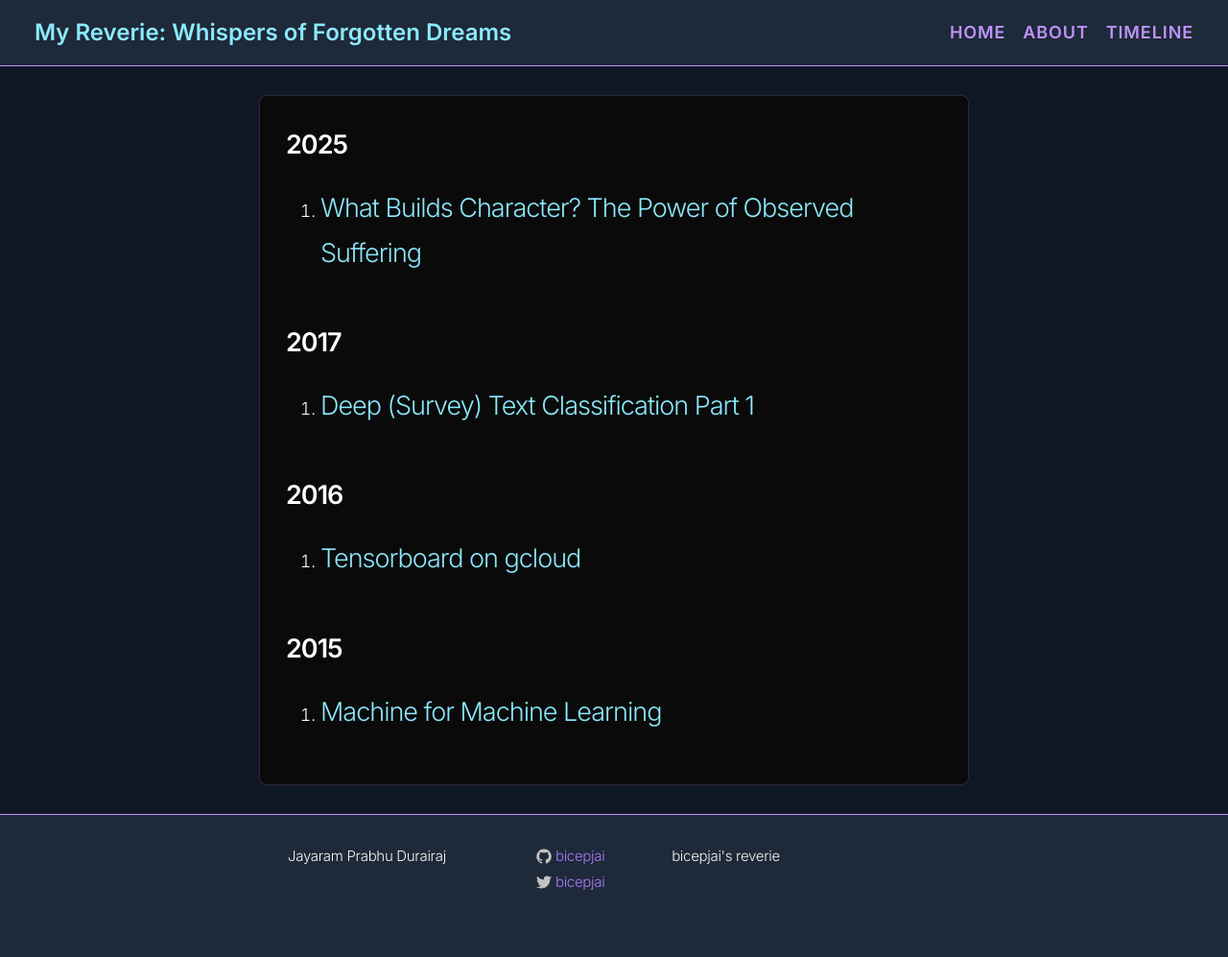
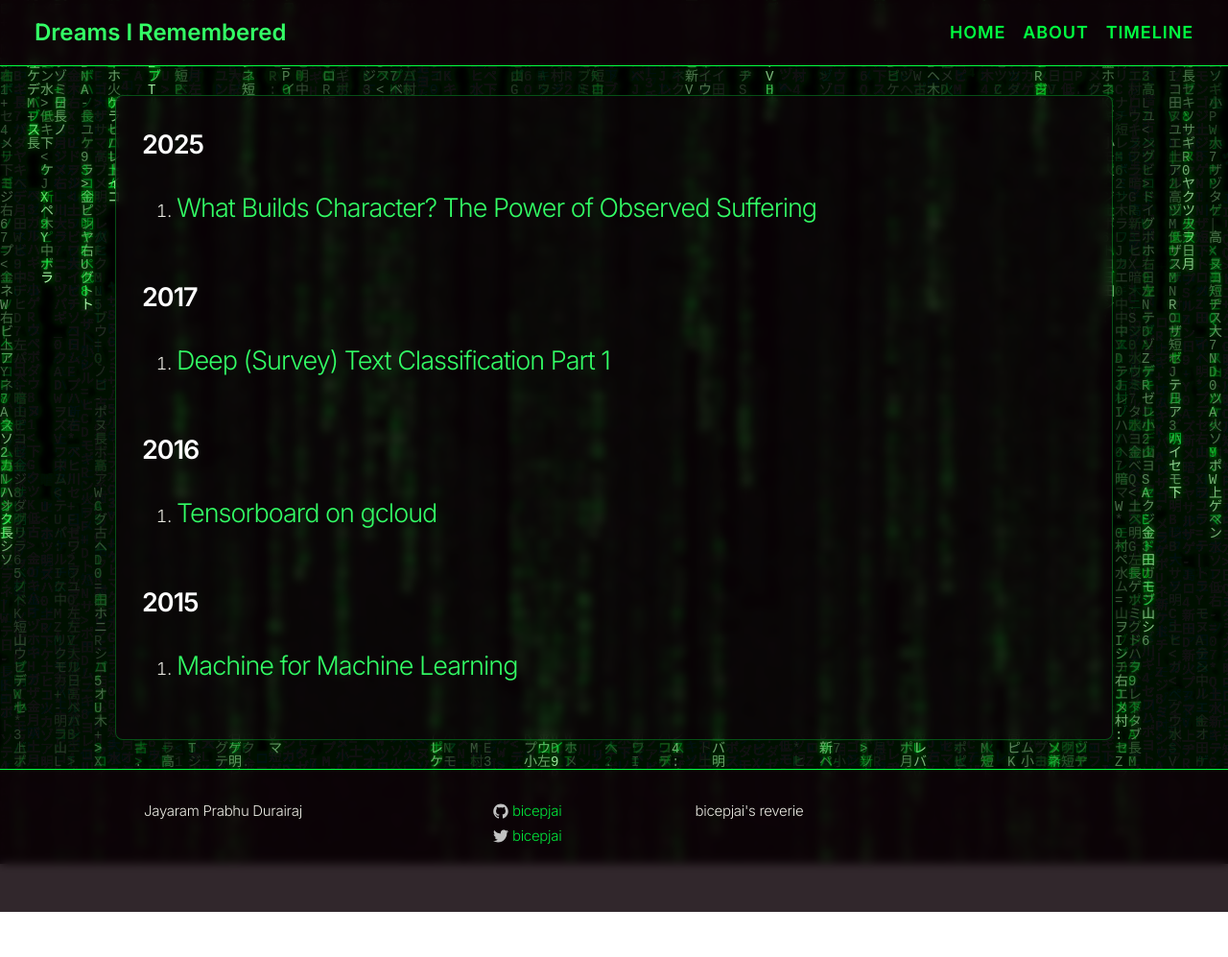
Before and after one commit to bicepjai/bicepjai.github.io, a Jekyll site: the page built from index.html, in a window 1280 px wide. Shown: the whole page at 96% size. Built offline with Jekyll 4.4.1, drawn with Linux system fonts in a browser that asks for light colours; nearby versions of some CDN libraries; after the commit the page ends 950 px from its top, so only the background shows below that.

Commit message:
Add Matrix digital rain background effect
Added classic Matrix-style digital rain animation with Japanese katakana, kanji, and Latin characters falling in columns. Includes glowing character heads, fading trails, and frame-rate throttling for smooth animation.

```diff
--- a/_config.yml
+++ b/_config.yml
@@ -2,7 +2,7 @@
 title: Jayaram Prabhu Durairaj
 email: bicepjai@gmail.com
 description: "bicepjai's reverie"
-tagline: "My Reverie: Whispers of Forgotten Dreams"
+tagline: "ஆழ்ந்த சிந்தனை: Dreams I Remembered"
 baseurl: ""
 url: "http://bicepjai.com"
 twitter_username: bicepjai
--- a/_includes/header.html
+++ b/_includes/header.html
@@ -1,6 +1,5 @@
 <div class="site-header">
-
-    <div class="site-tagline">{{ site.tagline }}</div>
+    <div class="site-tagline">Dreams I Remembered</div>
 
     <nav class="site-nav">
         <input type="checkbox" id="nav-trigger" class="nav-trigger" />
@@ -10,15 +9,12 @@
 
         <div class="trigger">
             <a class="page-link" href="{{ site.baseurl }}/">Home</a>
-        {% for page in site.pages %}
-          {% if page.type == 'navigation' %}
-            {% if page.title %}
-            <a class="page-link" href="{{ page.url | prepend: site.baseurl }}">{{ page.title }}</a>
-            {% endif %}
-          {% endif %}
-        {% endfor %}
+            {% for page in site.pages %} {% if page.type == 'navigation' %} {%
+            if page.title %}
+            <a class="page-link" href="{{ page.url | prepend: site.baseurl }}"
+                >{{ page.title }}</a
+            >
+            {% endif %} {% endif %} {% endfor %}
         </div>
     </nav>
-
-
 </div>
--- a/_layouts/default.html
+++ b/_layouts/default.html
@@ -15,5 +15,10 @@
 
     {% include footer.html %}
 
+    <!-- Anime.js for Matrix rain animation -->
+    <script src="https://cdnjs.cloudflare.com/ajax/libs/animejs/3.2.1/anime.min.js"></script>
+    <!-- Matrix rain effect -->
+    <script src="{{ "/js/matrix-rain.js" | prepend: site.baseurl }}"></script>
+
   </body>
 </html>
--- a/_sass/_base.scss
+++ b/_sass/_base.scss
@@ -19,29 +19,12 @@
         line-height: $base-line-height;
         font-weight: 300;
         color: $text-color;
-        background-color: $background-color !important;
+        background-color: transparent !important;
         -webkit-text-size-adjust: 100%;
         position: relative;
         min-height: 100%;
         display: flex;
         flex-direction: column;
-    }
-
-    /* Simple Matrix background pattern */
-    body::before {
-        content: "0 1 0 1 0 1 0 1 0 1 カ タ カ ナ 0 1 0 1 0 1 0 1 0 1 カ タ カ ナ 0 1 0 1 0 1 0 1 0 1 カ タ カ ナ";
-        position: fixed;
-        top: 0;
-        left: 0;
-        width: 100%;
-        height: 100%;
-        font-size: 20px;
-        line-height: 1.5;
-        color: rgba(0, 255, 65, 0.05);
-        word-wrap: break-word;
-        z-index: -1;
-        pointer-events: none;
-        overflow: hidden;
     }
 
 /* Set Margin Bottom for Vertical Rhythm
--- a/_sass/_layout.scss
+++ b/_sass/_layout.scss
@@ -1,12 +1,16 @@
 /* Site Header
  * ============================================== */
     .site-header {
-        background-color: #1e2939;
+        background-color: rgba(13, 2, 8, 0.85);
         border-bottom: 1px solid $brand-color;
         padding: 1em 2em;
         display: flex;
         justify-content: space-between;
         align-items: center;
+        backdrop-filter: blur(5px);
+        -webkit-backdrop-filter: blur(5px);
+        position: relative;
+        z-index: 1000;
 
         @include media-query($on-palm) {
             padding: 1em;
@@ -75,6 +79,7 @@
                 border: 1px solid $grey-color-light;
                 border-radius: 5px;
                 min-width: 150px;
+                z-index: 1001;
             }
 
             .nav-trigger:checked ~ .trigger,
@@ -133,7 +138,9 @@
     .site-footer {
       border-top: 1px solid $brand-color;
       padding: 30px 0;
-      background-color: #1e2939;
+      background-color: rgba(13, 2, 8, 0.85);
+      backdrop-filter: blur(5px);
+      -webkit-backdrop-filter: blur(5px);
       flex-shrink: 0;
     }
 
@@ -211,10 +218,12 @@
     }
 
     .posts-container {
-        background-color: #0a0a0a;
-        border: 1px solid rgba(189, 147, 249, 0.2);
+        background-color: rgba(13, 2, 8, 0.65);
+        border: 1px solid rgba(0, 255, 65, 0.3);
         border-radius: 8px;
         padding: 1.5em;
+        backdrop-filter: blur(5px);
+        -webkit-backdrop-filter: blur(5px);
     }
 
     .year-heading {
@@ -267,22 +276,26 @@
     .post-header {
         margin-bottom: $spacing-unit;
         padding: 1.5em;
-        background-color: #0a0a0a;
-        border: 1px solid rgba(189, 147, 249, 0.2);
+        background-color: rgba(13, 2, 8, 0.65);
+        border: 1px solid rgba(0, 255, 65, 0.3);
         border-radius: 8px;
+        backdrop-filter: blur(5px);
+        -webkit-backdrop-filter: blur(5px);
     }
 
     .post-title {
         font-size: 42px;
         letter-spacing: -1px;
         line-height: 1.3;
-        color: #53eafd;
+        color: #33FF66;
     }
 
     .post-content {
         margin-bottom: $spacing-unit;
         padding: 1.5em;
-        background-color: #0a0a0a;
-        border: 1px solid rgba(189, 147, 249, 0.2);
+        background-color: rgba(13, 2, 8, 0.85);
+        border: 1px solid rgba(0, 255, 65, 0.3);
         border-radius: 8px;
+        backdrop-filter: blur(5px);
+        -webkit-backdrop-filter: blur(5px);
     }
--- a/css/main.scss
+++ b/css/main.scss
@@ -14,23 +14,23 @@ $base-line-height: 1.75;
 
 $spacing-unit:     30px;
 
-// Custom dark theme colors
-$background-color: #101828;  // Body background
-$text-color:       #f8f8f2;  // Light text
-$brand-color:      #bd93f9;  // Purple accent
-$accent-green:     #50fa7b;  // Green accent
-$accent-pink:      #ff79c6;  // Pink accent
-$accent-cyan:      #8be9fd;  // Cyan accent
-$header-footer-bg: #1e2939;  // Header/Footer background
+// Matrix dark theme colors
+$background-color: #0D0208;  // Deep black (Matrix background)
+$text-color:       #E8E8E0;  // Dirty white text for readability
+$brand-color:      #00FF41;  // Matrix green accent
+$accent-green:     #00FF41;  // Matrix primary green
+$accent-dim:       #008F11;  // Matrix dim green
+$accent-cyan:      #33FF66;  // Lighter matrix green for links
+$header-footer-bg: rgba(13, 2, 8, 0.95);  // Semi-transparent dark
 
 $grey-color:       #828282;
 $grey-color-light: lighten($grey-color, 30%);
 $grey-color-dark:  darken($grey-color, 25%);
 
 // Width of the content area
-$content-width:    800px;
+$content-width:    1100px;
 $on-palm:          700px;
-$on-laptop:        700px;
+$on-laptop:        900px;
 
 
 
--- /dev/null
+++ b/js/matrix-rain.js
@@ -0,0 +1,136 @@
+// Classic Matrix Digital Rain - Dense curtain style
+(function() {
+  'use strict';
+
+  // Matrix character set: half-width katakana + kanji-like + symbols
+  const chars = 'アイウエオカキクケコサシスセソタチツテトナニヌネノハヒフヘホマミムメモヤユヨラリルレロワヲンガギグゲゴザジズゼゾダヂヅデドバビブベボパピプペポ日月火水木金土山川田中村上下左右大小中高低長短古新明暗0123456789ABCDEFGHIJKLMNOPQRSTUVWXYZ*+=-:<>|_.';
+
+  let canvas, ctx;
+  let columns = [];
+  let fontSize = 14;
+  let animationId;
+  let lastTime = 0;
+  const frameInterval = 33; // ~30fps instead of 60fps (half speed)
+
+  function createCanvas() {
+    canvas = document.createElement('canvas');
+    canvas.id = 'matrix-rain';
+    canvas.style.cssText = `
+      position: fixed;
+      top: 0;
+      left: 0;
+      width: 100%;
+      height: 100%;
+      z-index: -1;
+      pointer-events: none;
+    `;
+    document.body.insertBefore(canvas, document.body.firstChild);
+    ctx = canvas.getContext('2d');
+    resizeCanvas();
+  }
+
+  function resizeCanvas() {
+    canvas.width = window.innerWidth;
+    canvas.height = window.innerHeight;
+
+    // Initialize column positions - each column tracks Y position
+    const numColumns = Math.ceil(canvas.width / fontSize);
+    columns = [];
+    for (let i = 0; i < numColumns; i++) {
+      // Random starting positions spread across the screen
+      columns.push(Math.random() * canvas.height);
+    }
+
+    // Fill with black
+    ctx.fillStyle = '#000';
+    ctx.fillRect(0, 0, canvas.width, canvas.height);
+  }
+
+  function draw(timestamp) {
+    // Throttle frame rate for slower, cleaner animation
+    if (timestamp - lastTime < frameInterval) {
+      animationId = requestAnimationFrame(draw);
+      return;
+    }
+    lastTime = timestamp;
+
+    // Very subtle fade - creates long trails
+    ctx.fillStyle = 'rgba(0, 0, 0, 0.03)';
+    ctx.fillRect(0, 0, canvas.width, canvas.height);
+
+    // Set font
+    ctx.font = `${fontSize}px monospace`;
+
+    for (let i = 0; i < columns.length; i++) {
+      // Random character
+      const char = chars[Math.floor(Math.random() * chars.length)];
+      const x = i * fontSize;
+      const y = columns[i];
+
+      // Vary brightness per column for depth effect
+      const brightness = 0.4 + Math.random() * 0.6;
+
+      // Draw glowing head character
+      ctx.shadowColor = '#0F0';
+      ctx.shadowBlur = 8;
+
+      // Bright head (white-green)
+      ctx.fillStyle = `rgba(180, 255, 180, ${brightness})`;
+      ctx.fillText(char, x, y);
+
+      // Draw a second character slightly behind with less glow
+      if (Math.random() > 0.5) {
+        ctx.shadowBlur = 4;
+        ctx.fillStyle = `rgba(0, 255, 70, ${brightness * 0.7})`;
+        ctx.fillText(chars[Math.floor(Math.random() * chars.length)], x, y - fontSize);
+      }
+
+      // Occasionally draw extra characters in the trail for density
+      if (Math.random() > 0.7) {
+        ctx.shadowBlur = 2;
+        ctx.fillStyle = `rgba(0, 255, 50, ${Math.random() * 0.5})`;
+        const extraY = y - fontSize * (2 + Math.floor(Math.random() * 5));
+        ctx.fillText(chars[Math.floor(Math.random() * chars.length)], x, extraY);
+      }
+
+      // Reset shadow
+      ctx.shadowBlur = 0;
+
+      // Move column down
+      columns[i] += fontSize;
+
+      // Random reset - some columns reset early, some go further
+      if (columns[i] > canvas.height && Math.random() > 0.98) {
+        columns[i] = -fontSize * Math.floor(Math.random() * 20);
+      }
+    }
+
+    animationId = requestAnimationFrame(draw);
+  }
+
+  function handleResize() {
+    clearTimeout(handleResize.timeout);
+    handleResize.timeout = setTimeout(resizeCanvas, 250);
+  }
+
+  function handleVisibility() {
+    if (document.hidden) {
+      cancelAnimationFrame(animationId);
+    } else {
+      animationId = requestAnimationFrame(draw);
+    }
+  }
+
+  function init() {
+    createCanvas();
+    animationId = requestAnimationFrame(draw);
+    window.addEventListener('resize', handleResize);
+    document.addEventListener('visibilitychange', handleVisibility);
+  }
+
+  if (document.readyState === 'loading') {
+    document.addEventListener('DOMContentLoaded', init);
+  } else {
+    init();
+  }
+})();
```
Lines whose indentation alone changed are shown as unchanged.
